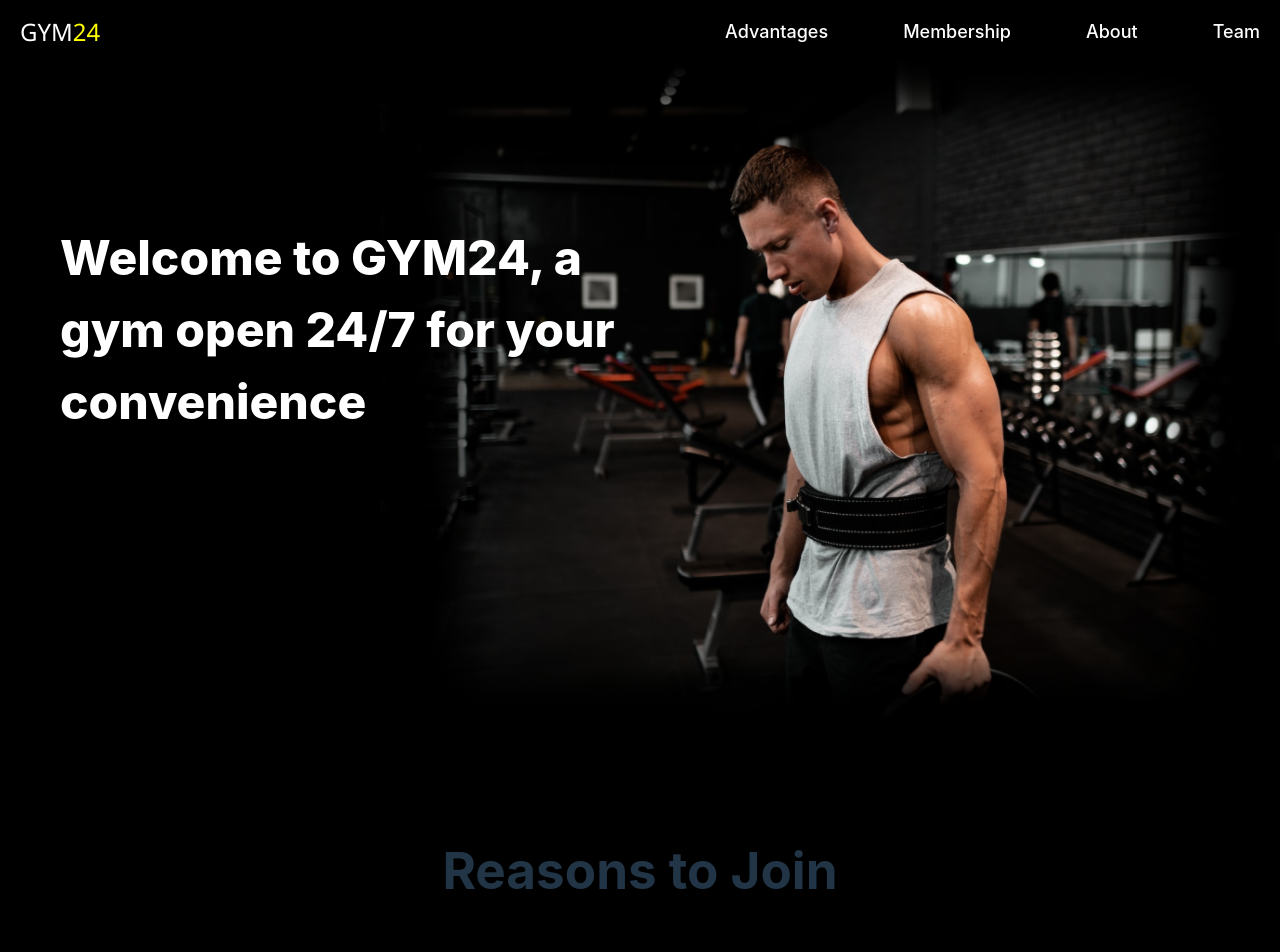
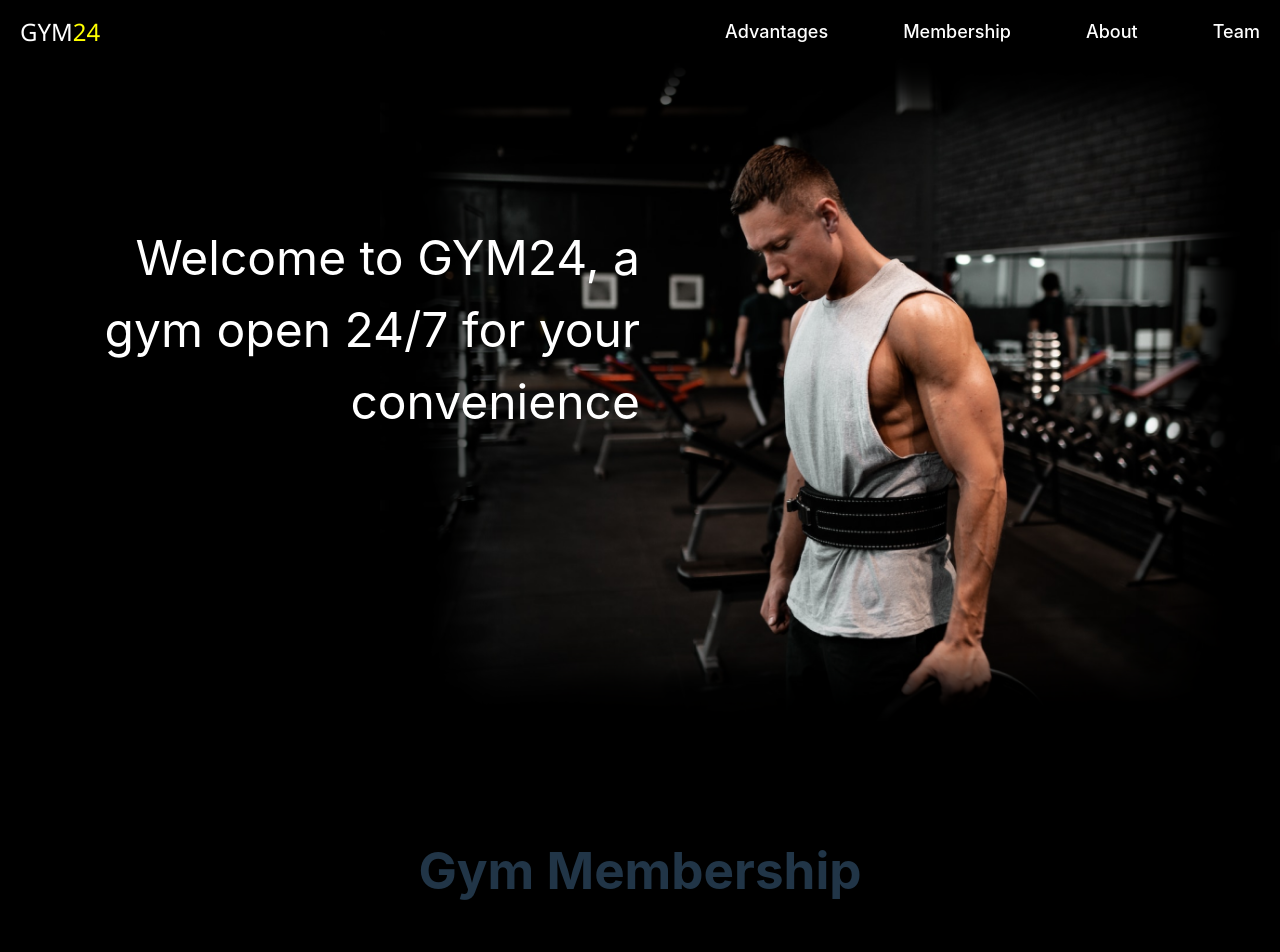
Before and after one commit to romanazimov/gym-app, a React (Vite) app: page / in a window 1280 px wide. Shown: the top 952 px of the page. Built offline with nearby package versions, Linux system fonts and the light colour scheme.

Commit message:
cloudflare test

```diff
--- a/src/App.tsx
+++ b/src/App.tsx
@@ -1,7 +1,7 @@
 import './App.css'
 import Home from './sections/Home.tsx'
 import Nav from './sections/Nav.tsx'
-import Advantages from './sections/Advantages.tsx'
+// import Advantages from './sections/Advantages.tsx'
 import Membership from './sections/Membership.tsx'
 import About from './sections/About.tsx'
 import Team from './sections/Team.tsx'
@@ -12,7 +12,7 @@ function App() {
     <>
       <Nav/>
       <Home/>
-      <Advantages/>
+      {/* <Advantages/> */}
       <Membership/>
       <About/>
       <Team/>
```
